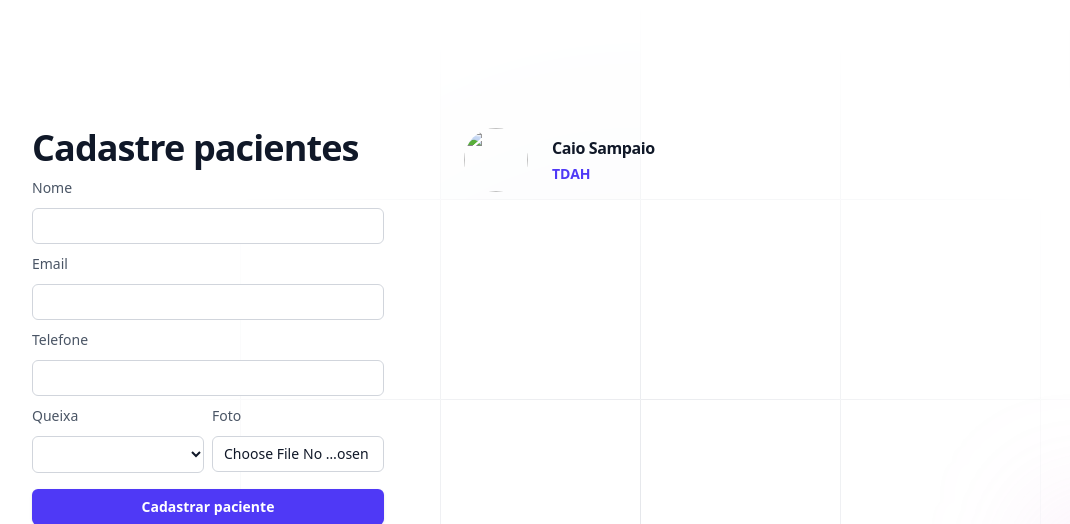
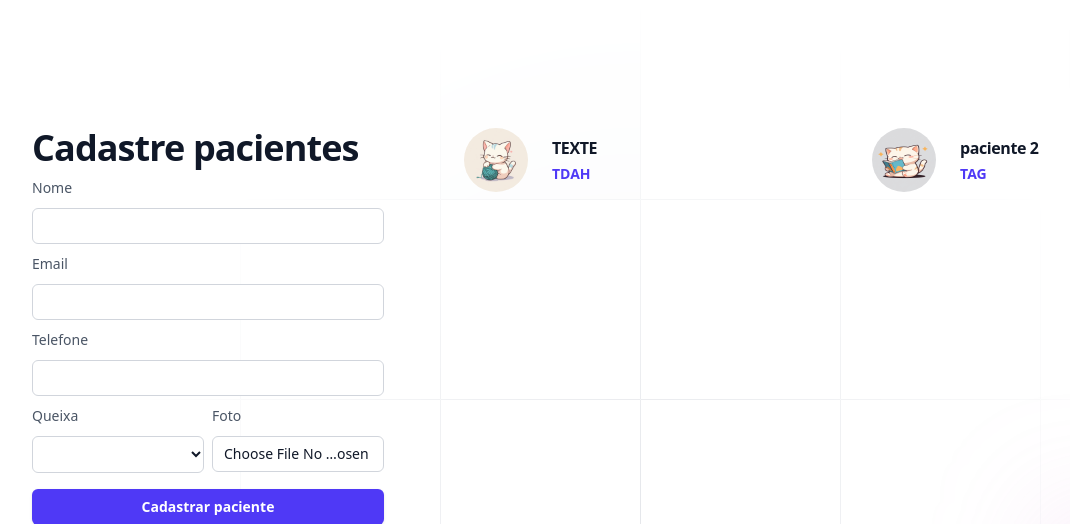
Before and after one commit to MOCodifyX/4D4P_Project_2_Pythonando, a Django app: template pacientes/templates/pacientes.html in a window 1280 px wide. Shown: the part 80-604 px from the top of the page, without its empty margins (0-1070 px from the left). Run offline with Django 5.2, Linux system fonts and the light colour scheme; the template is opened without the code that fills it: values that come from a table or form of the project are taken from there, others are empty; data comes from the database, SQL or seed files in the repository; both versions use the stored data as it was after the commit.

Commit message:
Adjusted Patients

```diff
--- a/core/urls.py
+++ b/core/urls.py
@@ -1,23 +1,10 @@
-"""
-URL configuration for core project.
-
-The `urlpatterns` list routes URLs to views. For more information please see:
-    https://docs.djangoproject.com/en/5.1/topics/http/urls/
-Examples:
-Function views
-    1. Add an import:  from my_app import views
-    2. Add a URL to urlpatterns:  path('', views.home, name='home')
-Class-based views
-    1. Add an import:  from other_app.views import Home
-    2. Add a URL to urlpatterns:  path('', Home.as_view(), name='home')
-Including another URLconf
-    1. Import the include() function: from django.urls import include, path
-    2. Add a URL to urlpatterns:  path('blog/', include('blog.urls'))
-"""
 from django.contrib import admin
 from django.urls import path, include
+
+from django.conf import settings
+from django.conf.urls.static import static
 
 urlpatterns = [
     path('admin/', admin.site.urls),
     path('pacientes/', include('pacientes.urls'))
-]
+] + static(settings.MEDIA_URL, document_root=settings.MEDIA_ROOT)
--- a/pacientes/templates/pacientes.html
+++ b/pacientes/templates/pacientes.html
@@ -76,18 +76,20 @@
                 <button type="submit" class="inline-flex justify-center rounded-md bg-indigo-600 mt-4 cursor-pointer px-3 py-2 w-full text-sm font-semibold text-white shadow-sm hover:bg-indigo-500 focus-visible:outline focus-visible:outline-2 focus-visible:outline-offset-2 focus-visible:outline-indigo-600">Cadastrar paciente</button>
             </form>
         </div>
+
             <ul role="list" class="grid gap-x-8 gap-y-12 sm:grid-cols-2 sm:gap-y-16 xl:col-span-2">
 
+            {% for paciente in pacientes %}
                 <li>
                 <div class="flex items-center gap-x-6">
-                    <img class="size-16 rounded-full" src="" alt="">
+                    <img class="size-16 rounded-full" src="{{paciente.foto.url}}" alt="">
                     <div>
-                    <a href="#" class="text-base/7 font-semibold tracking-tight text-gray-900">Caio Sampaio</a>
-                    <p class="text-sm/6 font-semibold text-indigo-600">TDAH</p>
+                    <a href="#" class="text-base/7 font-semibold tracking-tight text-gray-900">{{paciente.nome}}</a>
+                    <p class="text-sm/6 font-semibold text-indigo-600">{{paciente.queixa}}</p>
                     </div>
                 </div>
                 </li>
-
+            {% endfor %}
 
 
             </ul>
--- a/pacientes/urls.py
+++ b/pacientes/urls.py
@@ -3,5 +3,5 @@ from . import views
 
 
 urlpatterns = [
-    path('teste/', views.pacientes, name="pacientes")
+    path('', views.pacientes, name="pacientes")
 ]
--- a/pacientes/views.py
+++ b/pacientes/views.py
@@ -6,7 +6,8 @@ from django.contrib.messages import constants
 
 def pacientes(request):
     if request.method == "GET":
-        return render(request, 'pacientes.html', {'queixas': Pacientes.queixa_choices})
+        pacientes = Pacientes.objects.all()
+        return render(request, 'pacientes.html', {'queixas': Pacientes.queixa_choices, 'pacientes': pacientes})
     elif request.method == "POST":
         nome = request.POST.get('nome')
         email = request.POST.get('email')
@@ -27,5 +28,5 @@ def pacientes(request):
         )
 
         paciente.save()
-        essages.add_message(request, constants.SUCCESS, 'Cadastro realizado com sucesso!')
+        messages.add_message(request, constants.SUCCESS, 'Cadastro realizado com sucesso!')
         return redirect('pacientes')
```
Also changed, not shown: db.sqlite3, media/fotos/Default_CUTE_CAT_PLAYING_NOVEL_EMOTE_3.jpg (added), media/fotos/GATINHO.jpg (added).
